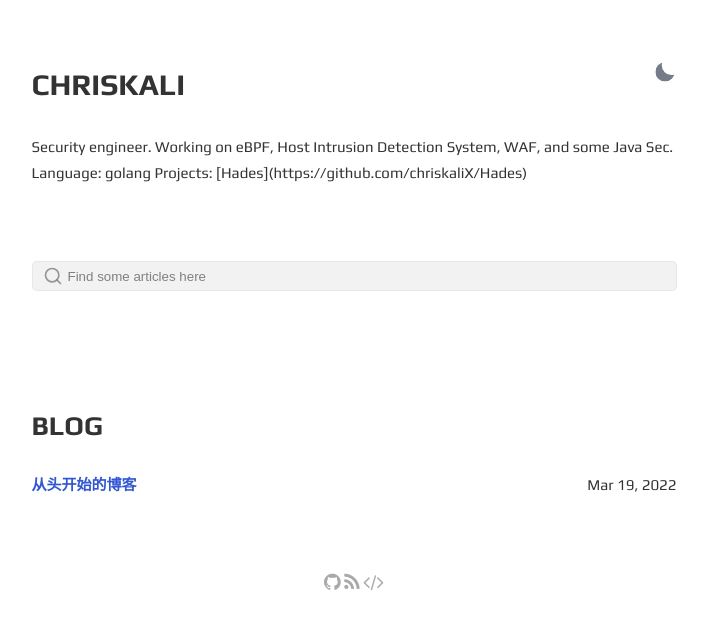
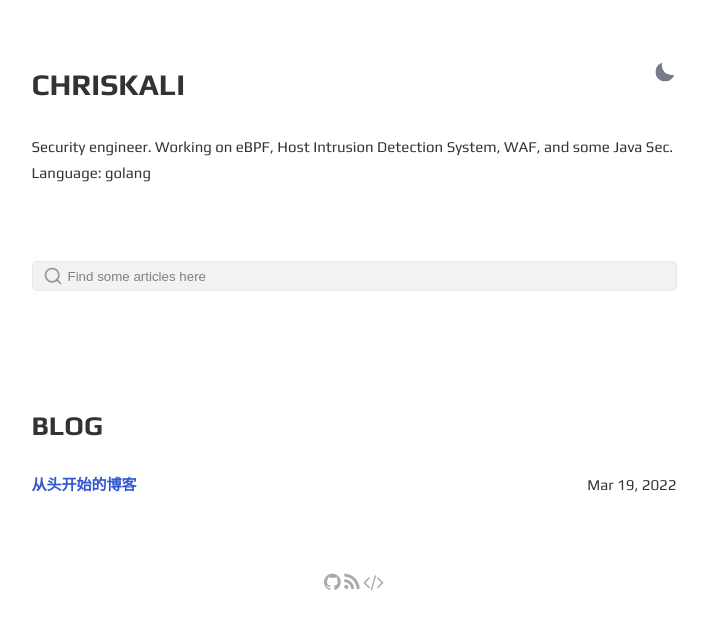
Before and after one commit to chriskaliX/chriskalix.github.io, a Jekyll site: the page built from index.html, in a window 1280 px wide. Shown: the top 629 px of the page, without its empty margins (286-994 px from the left). Built offline with Jekyll 4.4.1, drawn with Linux system fonts in a browser that asks for light colours.

Commit message:
Update _config.yml

```diff
--- a/_config.yml
+++ b/_config.yml
@@ -5,8 +5,6 @@ description: >-
   Security engineer.
   Working on eBPF, Host Intrusion Detection System, WAF, and some Java Sec.
   Language: golang
-  Projects:
-    [Hades](https://github.com/chriskaliX/Hades)
 
 lang: zh-CN
 timezone:  Europe/Rome
@@ -15,7 +13,7 @@ data-theme: light # default theme "dark" | "light"
 discus-identifier: powex # replace with your disqus shortname
 
 author:
-  name: gesko
+  name: chriskali
   bio: just a minimalist, personal blog
   userpicture: https://avatars.githubusercontent.com/u/46471110?s=100
   username: chriskali
@@ -28,7 +26,7 @@ googlewebfonts: family=Play:wght@400;700&family=Source+Code+Pro:ital,wght@0,200;
 
 # URL settings
 url: "https://chriskalix.github.com" # Domain Name of host. [username].github.io for github pages
-baseurl:  # sub folder for jekyll site. only if jekyll site not in root of host. leave blank if not wishd. always add / in front.
+baseurl: "/" # sub folder for jekyll site. only if jekyll site not in root of host. leave blank if not wishd. always add / in front.
 permalink: pretty
 
 # local
```
